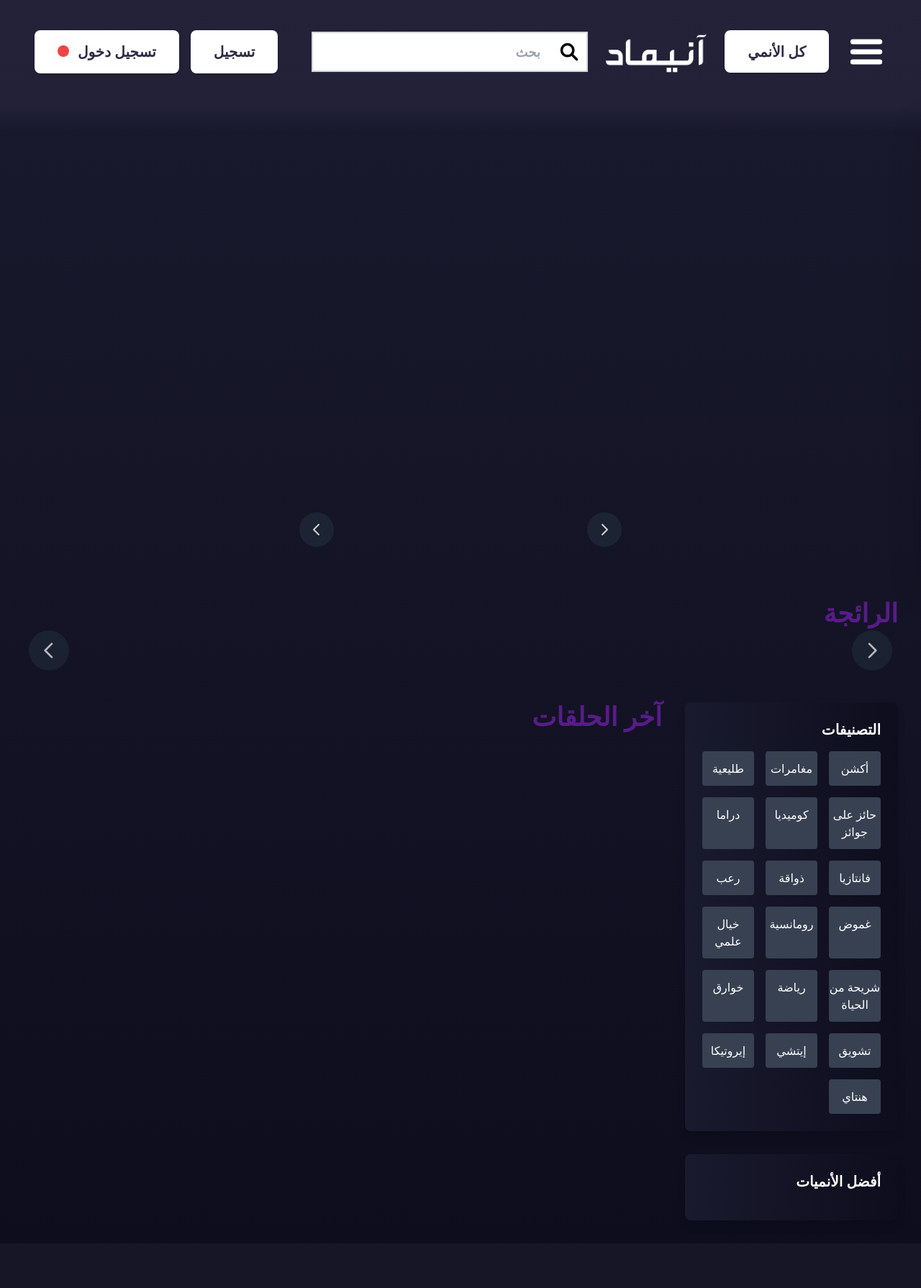
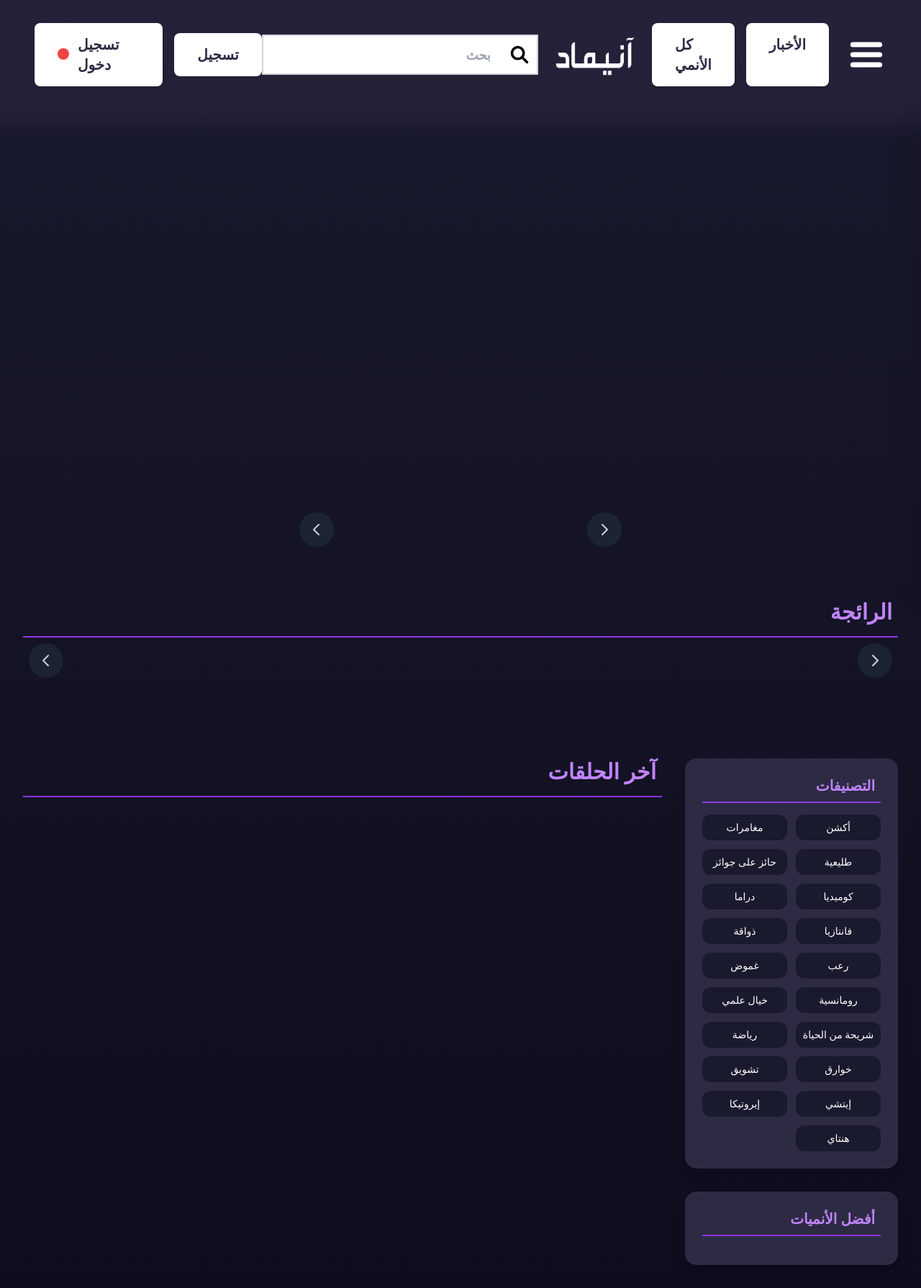
Before and after one commit to SMithu727/animad, a Flask app: page / in a window 1280 px wide. Shown: the whole page at 72% size. Before the commit the page ends 1702 px from the top, so only its background shows below. Run offline with Flask 3, Linux system fonts and the light colour scheme; data that the repository does not hold is empty; some libraries are stand-ins or nearby versions.

Commit message:
Add news page and update header for navigation; improve profile layout and AJAX handling

```diff
--- a/app.py
+++ b/app.py
@@ -215,20 +215,26 @@ def genre(genre_name):
 
 @bp.route('/')
 def index():
-    # Select 5 random anime for the spotlight slider
     spotlights = Anime.query.order_by(db.func.random()).limit(5).all()
-    # Select 8 random anime for the trending section
     trending = Anime.query.order_by(db.func.random()).limit(8).all()
-    # Get latest episodes with pagination (20 per page)
     latest_page = request.args.get('latest_page', 1, type=int)
     latest_episodes = Episode.query.order_by(Episode.id.desc()).paginate(page=latest_page, per_page=20, error_out=False)
+
+    # Add this AJAX check
+    if request.headers.get('X-Requested-With') == 'XMLHttpRequest':
+        return render_template(
+            '_common_content.html',
+            trending=trending,
+            latest_episodes=latest_episodes,
+            GENRE_TRANSLATIONS=GENRE_TRANSLATIONS
+        )
 
     return render_template(
         'index.html',
         spotlights=spotlights,
         trending=trending,
         latest_episodes=latest_episodes,
-        GENRE_TRANSLATIONS=GENRE_TRANSLATIONS  # Pass GENRE_TRANSLATIONS to the template
+        GENRE_TRANSLATIONS=GENRE_TRANSLATIONS
     )
 
 @bp.route('/login', methods=['GET', 'POST'])
@@ -483,6 +489,10 @@ def all_anime():
     anime_list = Anime.query.order_by(Anime.title).all()
     return render_template("anime_list.html", anime_list=anime_list)
 
+@bp.route('/news')
+def news():
+    return render_template('news.html')
+
 @bp.route('/search')
 def search():
     query = request.args.get('q', '').strip()
--- a/templates/_common_content.html
+++ b/templates/_common_content.html
@@ -1,33 +1,42 @@
-<div id="common-content">
+<div id="common-content" class="space-y-16">
   <!-- Trending Section -->
   <section class="px-8 py-8" dir="rtl">
-    <h2 class="text-4xl font-bold text-purple-900 mb-6 text-right">الرائجة</h2>
+    <h2 class="text-3xl font-bold text-purple-400 mb-6 text-right border-b-2 border-purple-600 pb-4">
+      <i class="fas fa-fire ml-2"></i>الرائجة
+    </h2>
     <div class="relative">
       <div id="trending-container" class="flex gap-8 overflow-x-auto pb-4 px-8 no-scrollbar scroll-smooth">
         {% for anime in trending %}
         <a href="{{ url_for('main.watch', anime_title=anime.title.replace(' ', '_')) }}" class="block">
-          <div class="w-[400px] relative group flex-shrink-0 transform transition duration-300 hover:scale-105 fade-in" style="animation-delay: {{ (loop.index0)*0.1 }}s;">
-            <img src="{{ anime.poster_image }}" alt="{{ anime.title_ar if anime.title_ar else anime.title }}" class="w-full h-[600px] object-cover rounded-lg">
-            <div class="absolute top-2 left-2 bg-purple-900 text-white font-bold rounded-full w-10 h-10 flex items-center justify-center">{{ loop.index }}</div>
-            <div class="mt-2 text-center font-bold text-white">{{ anime.title_ar if anime.title_ar else anime.title }}</div>
-            <div class="absolute inset-0 bg-black bg-opacity-70 flex flex-col justify-center items-center text-white text-center opacity-0 group-hover:opacity-100 transition-opacity duration-300 rounded-lg">
-              <div class="text-2xl font-bold">{{ anime.title_ar if anime.title_ar else anime.title }}</div>
-              <div class="mt-1 text-lg">التقييم: {{ anime.rating_ar if anime.rating_ar else anime.rating }}</div>
-              <div class="mt-1 text-lg">MAL: {{ anime.mal_score }}</div>
-              <div class="mt-1 text-lg">النوع: {{ anime.type_ar if anime.type_ar else anime.type }}</div>
+          <div class="w-[400px] relative group flex-shrink-0 transform transition duration-300 hover:scale-105 hover:shadow-xl fade-in"
+               style="animation-delay: {{ (loop.index0)*0.1 }}s;">
+            <div class="bg-[#2d2b44] rounded-2xl overflow-hidden shadow-lg">
+              <img src="{{ anime.poster_image }}" alt="{{ anime.title_ar if anime.title_ar else anime.title }}"
+                   class="w-full h-[600px] object-cover transform transition duration-300 group-hover:opacity-50">
+              <div class="absolute top-4 left-4 bg-purple-600 text-white font-bold rounded-full w-12 h-12 flex items-center justify-center shadow-lg">
+                {{ loop.index }}
+              </div>
+              <div class="absolute inset-0 bg-gradient-to-t from-[#2d2b44] via-transparent to-transparent"></div>
+              <div class="absolute bottom-0 left-0 right-0 p-6">
+                <h3 class="text-xl font-bold text-white mb-2">{{ anime.title_ar if anime.title_ar else anime.title }}</h3>
+                <div class="flex items-center space-x-2 text-purple-400">
+                  <i class="fas fa-star"></i>
+                  <span>{{ anime.mal_score }}</span>
+                </div>
+              </div>
             </div>
           </div>
         </a>
         {% endfor %}
       </div>
-      <!-- Trending Scroll Buttons -->
-      <button id="scroll-left" class="absolute left-2 top-1/2 z-50 transform -translate-y-1/2 bg-gray-800 hover:bg-gray-700 text-white w-14 h-14 rounded-full flex items-center justify-center opacity-70 transition-transform duration-300 hover:scale-110">
-        <svg class="w-8 h-8" fill="none" stroke="currentColor" stroke-width="2" viewBox="0 0 24 24">
+      <!-- Updated Scroll Buttons (Same as index.html) -->
+      <button id="scroll-left" class="absolute left-2 top-1/2 z-50 transform -translate-y-1/2 bg-gray-800 hover:bg-gray-700 text-white w-12 h-12 rounded-full flex items-center justify-center opacity-80 transition-transform duration-300 hover:scale-110">
+        <svg class="w-6 h-6" fill="none" stroke="currentColor" stroke-width="2" viewBox="0 0 24 24">
           <path stroke-linecap="round" stroke-linejoin="round" d="M15 19l-7-7 7-7" />
         </svg>
       </button>
-      <button id="scroll-right" class="absolute right-2 top-1/2 z-50 transform -translate-y-1/2 bg-gray-800 hover:bg-gray-700 text-white w-14 h-14 rounded-full flex items-center justify-center opacity-70 transition-transform duration-300 hover:scale-110">
-        <svg class="w-8 h-8" fill="none" stroke="currentColor" stroke-width="2" viewBox="0 0 24 24">
+      <button id="scroll-right" class="absolute right-2 top-1/2 z-50 transform -translate-y-1/2 bg-gray-800 hover:bg-gray-700 text-white w-12 h-12 rounded-full flex items-center justify-center opacity-80 transition-transform duration-300 hover:scale-110">
+        <svg class="w-6 h-6" fill="none" stroke="currentColor" stroke-width="2" viewBox="0 0 24 24">
           <path stroke-linecap="round" stroke-linejoin="round" d="M9 5l7 7-7 7" />
         </svg>
       </button>
@@ -39,28 +48,39 @@
     <div class="flex flex-col lg:flex-row gap-8 items-stretch">
       <aside class="lg:w-1/4 space-y-8">
         <!-- Genres Menu -->
-<div class="bg-gradient-to-r from-[#1a1a2e] to-[#0d0d1d] p-6 rounded-lg shadow-lg">
-  <h3 class="text-xl font-bold text-white mb-4">التصنيفات</h3>
-  <div class="grid grid-cols-3 gap-4">
+        <div class="bg-[#2d2b44] p-6 rounded-2xl shadow-xl">
+          <h3 class="text-xl font-bold text-purple-400 mb-4 border-b-2 border-purple-600 pb-2">
+            <i class="fas fa-tags ml-2"></i>التصنيفات
+          </h3>
+          <div class="grid grid-cols-2 gap-3">
             {% for eng_genre, ar_genre in GENRE_TRANSLATIONS.items() %}
             <a href="{{ url_for('main.genre', genre_name=eng_genre) }}"
-       class="bg-gray-700 text-white text-center py-3 rounded hover:bg-gray-600 transition">
+               class="bg-[#1a1a2e] text-white text-sm text-center py-2 rounded-xl hover:bg-purple-600 transition-colors duration-300">
               {{ ar_genre }}
             </a>
             {% endfor %}
           </div>
         </div>
-        <!-- Top Anime Menu (Smaller Posters & Compact Layout) -->
-        <div class="top-anime-menu bg-gradient-to-r from-[#1a1a2e] to-[#0d0d1d] p-6 rounded-lg shadow-lg overflow-y-auto">
-          <h3 class="text-xl font-bold text-white mb-4">أفضل الأنميات</h3>
-          <div class="grid grid-cols-1 md:grid-cols-2 gap-4">
+
+        <!-- Top Anime Menu -->
+        <div class="bg-[#2d2b44] p-6 rounded-2xl shadow-xl">
+          <h3 class="text-xl font-bold text-purple-400 mb-4 border-b-2 border-purple-600 pb-2">
+            <i class="fas fa-trophy ml-2"></i>أفضل الأنميات
+          </h3>
+          <div class="space-y-4">
             {% for anime in trending %}
-            <a href="{{ url_for('main.watch', anime_title=anime.title.replace(' ', '_')) }}" class="block transform transition duration-300 hover:scale-105 hover:shadow-lg">
-              <div class="flex items-center space-x-4 bg-gray-800 p-3 rounded-lg shadow-md">
-                <img src="{{ anime.poster_image }}" alt="{{ anime.title_ar if anime.title_ar else anime.title }}" class="w-16 h-24 object-cover rounded-md">
-                <div>
-                  <h3 class="text-lg font-semibold text-white">{{ anime.title_ar if anime.title_ar else anime.title }}</h3>
-                  <p class="text-sm text-gray-400">التقييم: {{ anime.rating_ar if anime.rating_ar else anime.rating }}</p>
+            <a href="{{ url_for('main.watch', anime_title=anime.title.replace(' ', '_')) }}"
+               class="flex items-center bg-[#1a1a2e] hover:bg-purple-600/30 p-3 rounded-xl transition-all duration-300 group">
+              <img src="{{ anime.poster_image }}"
+                   alt="{{ anime.title_ar if anime.title_ar else anime.title }}"
+                   class="w-16 h-20 object-cover rounded-lg shadow-md">
+              <div class="mr-4">
+                <h3 class="text-sm font-semibold text-white group-hover:text-purple-400">
+                  {{ anime.title_ar if anime.title_ar else anime.title }}
+                </h3>
+                <div class="flex items-center mt-1">
+                  <span class="text-xs bg-purple-600 px-2 py-1 rounded-full">{{ anime.mal_score }}</span>
+                  <span class="text-xs text-white ml-2">{{ anime.type_ar if anime.type_ar else anime.type }}</span>
                 </div>
               </div>
             </a>
@@ -68,39 +88,64 @@
           </div>
         </div>
       </aside>
+
+      <!-- Episodes Grid -->
       <div class="lg:w-3/4 latest-episodes-container" id="latest-episodes-container">
-        <h2 class="text-4xl font-bold text-purple-900 mb-6 text-right">آخر الحلقات</h2>
-        <div class="grid grid-cols-1 sm:grid-cols-2 lg:grid-cols-4 gap-8" id="latest-episodes-grid">
+        <h2 class="text-3xl font-bold text-purple-400 mb-6 text-right border-b-2 border-purple-600 pb-4">
+          <i class="fas fa-history ml-2"></i>آخر الحلقات
+        </h2>
+        <div class="grid grid-cols-1 sm:grid-cols-2 lg:grid-cols-3 gap-6" id="latest-episodes-grid">
           {% for episode in latest_episodes.items %}
-          <a href="{{ url_for('main.watch', anime_title=episode.anime.title.replace(' ', '_'), ep=episode.episode_number, latest_page=latest_episodes.page) }}">
-            <div class="bg-gray-800 rounded-lg overflow-hidden shadow-lg transform transition duration-300 hover:scale-105">
-              <img src="{{ episode.anime.poster_image }}" alt="{{ episode.anime.title_ar if episode.anime.title_ar else episode.anime.title }}" class="w-full h-48 object-cover">
-              <div class="p-4">
-                <h3 class="text-xl font-bold text-white">{{ episode.anime.title_ar if episode.anime.title_ar else episode.anime.title }}</h3>
-                <p class="text-sm text-gray-300">الحلقة {{ episode.episode_number }}</p>
+          <a href="{{ url_for('main.watch', anime_title=episode.anime.title.replace(' ', '_'), ep=episode.episode_number, latest_page=latest_episodes.page) }}"
+             class="bg-[#2d2b44] rounded-2xl overflow-hidden shadow-xl transform transition duration-300 hover:scale-[1.02] group">
+            <div class="relative">
+              <img src="{{ episode.anime.poster_image }}"
+                   alt="{{ episode.anime.title_ar if episode.anime.title_ar else episode.anime.title }}"
+                   class="w-full h-48 object-cover">
+              <div class="absolute bottom-0 left-0 right-0 bg-gradient-to-t from-[#2d2b44] p-4">
+                <h3 class="text-lg font-bold text-white">{{ episode.anime.title_ar if episode.anime.title_ar else episode.anime.title }}</h3>
+                <div class="flex items-center justify-between mt-2">
+                  <span class="text-sm text-purple-400">الحلقة {{ episode.episode_number }}</span>
+                  <span class="text-xs text-white bg-purple-600 px-2 py-1 rounded-full">
+                    {{ episode.anime.type_ar if episode.anime.type_ar else episode.anime.type }}
+                  </span>
+                </div>
               </div>
             </div>
           </a>
           {% endfor %}
         </div>
-        <!-- Pagination Controls (AJAX) -->
-        <div class="pagination flex justify-center mt-4">
+
+        <!-- Updated Pagination with Arabic Labels -->
+        <div class="pagination flex justify-center mt-8 space-x-2">
           {% if latest_episodes.has_prev %}
-            <a href="javascript:void(0);" data-url="{{ url_for(request.endpoint, anime_title=request.view_args.anime_title, latest_page=latest_episodes.prev_num) }}" class="ajax-pagination px-4 py-2 bg-gray-700 text-white rounded mr-2">Previous</a>
+            <a href="javascript:void(0);"
+               data-url="{{ url_for('main.index', latest_page=latest_episodes.prev_num) }}"
+               class="ajax-pagination px-4 py-2 bg-purple-600 hover:bg-purple-700 text-white rounded-full transition-colors duration-300">
+              السابق
+            </a>
           {% endif %}
           {% for page_num in latest_episodes.iter_pages(left_edge=2, right_edge=2, left_current=2, right_current=2) %}
              {% if page_num %}
                {% if page_num == latest_episodes.page %}
-                  <span class="px-4 py-2 bg-purple-600 text-white rounded mr-2">{{ page_num }}</span>
+                  <span class="px-4 py-2 bg-purple-600 text-white rounded-full">{{ page_num }}</span>
                {% else %}
-                  <a href="javascript:void(0);" data-url="{{ url_for(request.endpoint, anime_title=request.view_args.anime_title, latest_page=page_num) }}" class="ajax-pagination px-4 py-2 bg-gray-700 text-white rounded mr-2">{{ page_num }}</a>
+                  <a href="javascript:void(0);"
+                     data-url="{{ url_for('main.index', latest_page=page_num) }}"
+                     class="ajax-pagination px-4 py-2 bg-[#1a1a2e] hover:bg-purple-600 text-white rounded-full transition-colors duration-300">
+                    {{ page_num }}
+                  </a>
                {% endif %}
              {% else %}
                <span class="px-4 py-2">...</span>
              {% endif %}
           {% endfor %}
           {% if latest_episodes.has_next %}
-            <a href="javascript:void(0);" data-url="{{ url_for(request.endpoint, anime_title=request.view_args.anime_title, latest_page=latest_episodes.next_num) }}" class="ajax-pagination px-4 py-2 bg-gray-700 text-white rounded">Next</a>
+            <a href="javascript:void(0);"
+               data-url="{{ url_for('main.index', latest_page=latest_episodes.next_num) }}"
+               class="ajax-pagination px-4 py-2 bg-purple-600 hover:bg-purple-700 text-white rounded-full transition-colors duration-300">
+              التالي
+            </a>
           {% endif %}
         </div>
       </div>
@@ -108,60 +153,94 @@
   </section>
 </div>
 
-<!-- JavaScript for Dynamic Height, Trending Scroll Buttons, and AJAX Pagination -->
+<!-- JavaScript for AJAX Pagination and Trending Scroll -->
 <script>
-  // --- Dynamic Height for Top Anime Menu & Latest Episodes Container ---
+  // --- Dynamic Height Adjustment ---
   function adjustColumnHeights() {
     const topAnime = document.querySelector('.top-anime-menu');
     const latestContainer = document.querySelector('.latest-episodes-container');
     if (topAnime && latestContainer) {
-      // Set the latest episodes container's min-height to match the top anime column's height.
       latestContainer.style.minHeight = topAnime.offsetHeight + "px";
     }
   }
-  document.addEventListener("DOMContentLoaded", adjustColumnHeights);
-  window.addEventListener("resize", adjustColumnHeights);
 
-  // --- Trending Scroll Buttons Functionality ---
+  // --- Trending Scroll Controls ---
   function attachTrendingScrollListeners() {
     const trendingContainer = document.getElementById('trending-container');
-    const scrollLeftButton = document.getElementById('scroll-left');
-    const scrollRightButton = document.getElementById('scroll-right');
-    if (trendingContainer && scrollLeftButton && scrollRightButton) {
-      scrollLeftButton.addEventListener('click', function(e) {
-        e.preventDefault();
+    const scrollLeft = document.getElementById('scroll-left');
+    const scrollRight = document.getElementById('scroll-right');
+
+    if (trendingContainer && scrollLeft && scrollRight) {
+      // Remove existing listeners first to prevent duplicates
+      scrollLeft.replaceWith(scrollLeft.cloneNode(true));
+      scrollRight.replaceWith(scrollRight.cloneNode(true));
+
+      document.getElementById('scroll-left').addEventListener('click', () => {
         trendingContainer.scrollBy({ left: -400, behavior: 'smooth' });
       });
-      scrollRightButton.addEventListener('click', function(e) {
-        e.preventDefault();
+      document.getElementById('scroll-right').addEventListener('click', () => {
         trendingContainer.scrollBy({ left: 400, behavior: 'smooth' });
       });
     }
   }
-  document.addEventListener("DOMContentLoaded", attachTrendingScrollListeners);
 
   // --- AJAX Pagination ---
-  function attachAjaxListeners() {
+  function handleAjaxPagination(event) {
+    event.preventDefault();
+    const currentScrollY = window.scrollY;
+    const url = this.dataset.url;
+
+    fetch(url, {
+      headers: {
+        'X-Requested-With': 'XMLHttpRequest',
+        'Cache-Control': 'no-cache'
+      }
+    })
+    .then(response => response.text())
+    .then(html => {
+      const parser = new DOMParser();
+      const doc = parser.parseFromString(html, 'text/html');
+      const newContent = doc.getElementById('common-content');
+
+      if (newContent) {
+        // Replace content
+        document.getElementById('common-content').innerHTML = newContent.innerHTML;
+
+        // Reinitialize ALL components
+        initializeComponents();
+
+        // Restore scroll
+        window.scrollTo(0, currentScrollY);
+      }
+    })
+    .catch(error => console.error('Error:', error));
+  }
+
+  // --- Initialize All Components ---
+  function initializeComponents() {
+    // Column heights
+    adjustColumnHeights();
+
+    // Trending scroll
+    attachTrendingScrollListeners();
+
+    // Pagination
     document.querySelectorAll('.ajax-pagination').forEach(link => {
-      link.removeEventListener('click', ajaxPaginationHandler);
-      link.addEventListener('click', ajaxPaginationHandler);
+      link.removeEventListener('click', handleAjaxPagination); // Remove old
+      link.addEventListener('click', handleAjaxPagination);    // Add new
     });
   }
-  function ajaxPaginationHandler(event) {
-    event.preventDefault();
-    const currentScrollY = window.scrollY;
-    const url = this.getAttribute('data-url');
-    fetch(url, { headers: { "X-Requested-With": "XMLHttpRequest" } })
-      .then(response => response.text())
-      .then(html => {
-        document.getElementById('common-content').innerHTML = html;
-        attachAjaxListeners();
-        adjustColumnHeights();
-        attachTrendingScrollListeners();
-        window.scrollTo(0, currentScrollY);
-      })
-      .catch(error => console.error('Error fetching pagination:', error));
-    return false;
+
+  // Initial setup
+  document.addEventListener('DOMContentLoaded', initializeComponents);
+  window.addEventListener('resize', adjustColumnHeights);
+
+  // Reinitialize after AJAX navigation
+  if (history.pushState) {
+    const originalPushState = history.pushState;
+    history.pushState = function(state) {
+      originalPushState.apply(this, arguments);
+      initializeComponents();
+    };
   }
-  attachAjaxListeners();
 </script>
--- a/templates/base.html
+++ b/templates/base.html
@@ -56,6 +56,11 @@
     .no-scrollbar::-webkit-scrollbar {
       display: none !important;
     }
+
+    /* Prevent duplicate headers */
+    body > header:not(:first-child) {
+      display: none !important;
+    }
   </style>
   {% block extra_styles %}{% endblock %}
 </head>
--- a/templates/header.html
+++ b/templates/header.html
@@ -43,8 +43,10 @@
         </a>
       {% endif %}
     </div>
-    <!-- Right Column: Search Bar, Logo, All Anime Button, and Menu Button -->
+
+    <!-- Right Column: Search Bar, Logo, Buttons, and Menu Button -->
     <div class="flex items-center space-x-6">
+      <!-- Search Bar -->
       <div class="relative">
         <input
           type="text"
@@ -67,19 +69,27 @@
           </div>
         </div>
       </div>
+
+      <!-- Logo -->
       <div>
         <a href="{{ url_for('main.index') }}">
           <img src="{{ url_for('static', filename='images/logo.png') }}" alt="Logo" class="h-20" onerror="this.onerror=null;this.src='https://via.placeholder.com/120x60?text=Logo';">
         </a>
       </div>
-      <!-- All Anime List Button (visible on larger screens) -->
-      <div class="hidden sm:block">
+
+      <!-- Navigation Buttons (Visible on Larger Screens) -->
+      <div class="hidden sm:flex space-x-4">
         <a href="{{ url_for('main.all_anime') }}" class="bg-white text-[#2d2b44] px-8 py-4 rounded-lg shadow hover:bg-gray-100 focus:outline-none text-xl font-bold">
           كل الأنمي
         </a>
+        <!-- News Button -->
+        <a href="{{ url_for('main.news') }}" class="bg-white text-[#2d2b44] px-8 py-4 rounded-lg shadow hover:bg-gray-100 focus:outline-none text-xl font-bold">
+          الأخبار
+        </a>
       </div>
+
+      <!-- Menu Button -->
       <div class="h-20 flex items-center" style="perspective: 1000px;">
-        <!-- Menu Button with flip animation -->
         <button id="menu-button" class="text-white focus:outline-none transform transition-transform duration-300" style="transform-style: preserve-3d;">
           <svg class="w-14 h-14" fill="none" stroke="currentColor" stroke-width="3" viewBox="0 0 24 24">
             <path class="menu-icon" stroke-linecap="round" stroke-linejoin="round" d="M4 6h16M4 12h16M4 18h16"></path>
@@ -90,7 +100,7 @@
   </div>
 </header>
 
-<!-- Menu Panel: Overlays the page, aligned to the right, starting under the header (144px) -->
+<!-- Menu Panel -->
 <div id="menu-panel" class="fixed top-[144px] right-0 w-80 h-[calc(100%-144px)] bg-gradient-to-b from-[#1a1a2e] to-[#0d0d1d] bg-opacity-95 backdrop-blur-lg shadow-2xl transform translate-x-full transition-transform duration-300 z-20" dir="rtl">
   <div class="p-6">
     <div class="flex items-center justify-between">
@@ -102,19 +112,20 @@
       </button>
     </div>
     <ul class="space-y-4 text-white text-right">
+      <li class="py-2 border-b border-gray-700">
+        <a href="{{ url_for('main.news') }}" class="block">الأخبار</a>
+      </li>
+      <li class="py-2 border-b border-gray-700">
+        <a href="{{ url_for('main.all_anime') }}" class="block">كل الأنمي</a>
+      </li>
       <li class="py-2 border-b border-gray-700">عن الموقع</li>
-      <li class="py-2 border-b border-gray-700">الأخبار</li>
       <li class="py-2 border-b border-gray-700">التصنيفات</li>
-      <!-- All Anime List Link -->
-      <li class="py-2 border-b border-gray-700">
-        <a href="{{ url_for('main.all_anime') }}">كل الأنمي</a>
-      </li>
       <li class="py-2">اتصل بنا</li>
     </ul>
   </div>
 </div>
 
-<!-- Loading spinner (hidden by default) -->
+<!-- Loading Spinner -->
 <div id="loading-spinner" class="hidden fixed top-0 left-0 w-full h-full bg-black bg-opacity-50 z-50">
   <div class="flex items-center justify-center h-full">
     <div class="animate-spin rounded-full h-16 w-16 border-t-2 border-b-2 border-white"></div>
@@ -122,7 +133,7 @@
   </div>
 </div>
 
-<!-- Feedback message (hidden by default) -->
+<!-- Feedback Message -->
 <div id="feedback-message" class="hidden fixed top-4 right-4 p-4 bg-green-500 text-white rounded-lg shadow-lg z-50">
   تمت الترجمة بنجاح!
 </div>
```
Also changed, not shown: templates/news.html (added, +60 -0 lines), templates/profile.html (+3 -5 lines), app.db. Lines whose indentation alone changed are shown as unchanged.
